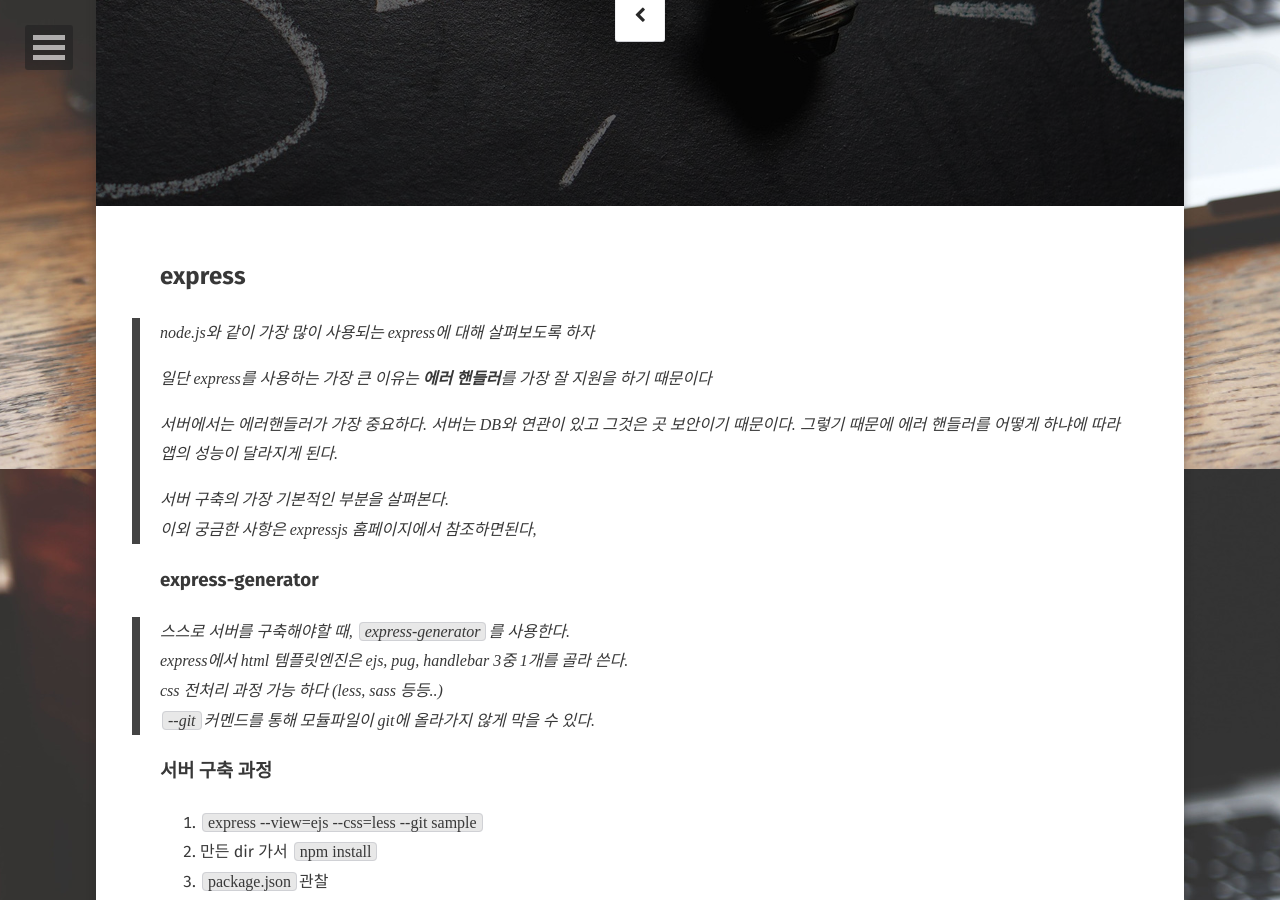
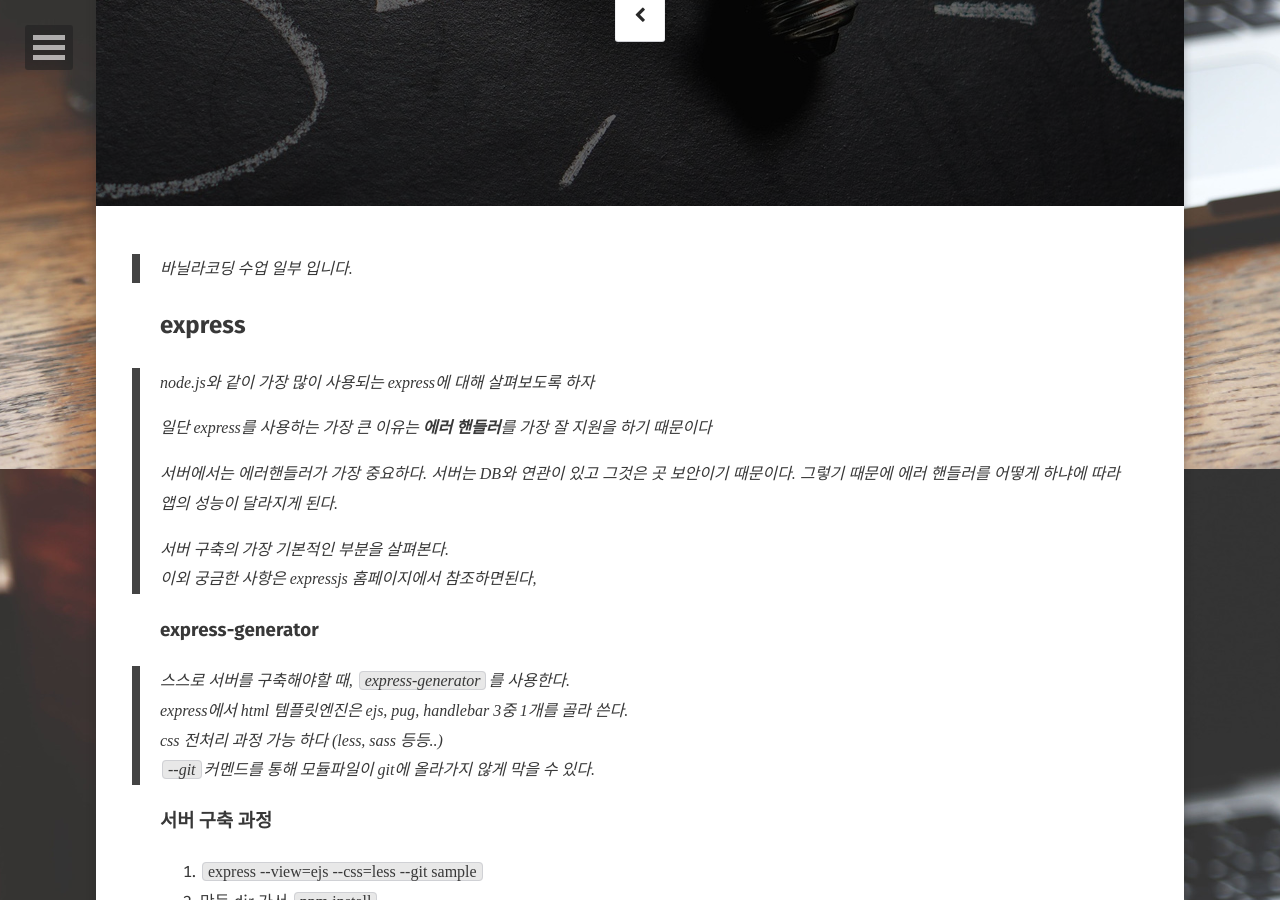
Before and after one commit to Kyounghwan01/lala, a Jekyll site: the page built from _posts/nodeJS/2019-09-02-express-기본.md, in a window 1280 px wide and 900 px high, scrolled down 431 px. Built offline with Jekyll 4.4.1, drawn with Linux system fonts in a browser that asks for light colours; some web fonts are replaced.

Commit message:
Update 2019-09-02-express-기본.md

```diff
--- a/_posts/nodeJS/2019-09-02-express-기본.md
+++ b/_posts/nodeJS/2019-09-02-express-기본.md
@@ -16,6 +16,8 @@ comments: false
 
 
 ---
+
+> 바닐라코딩 수업 일부 입니다.
 
 ## express
 
```
